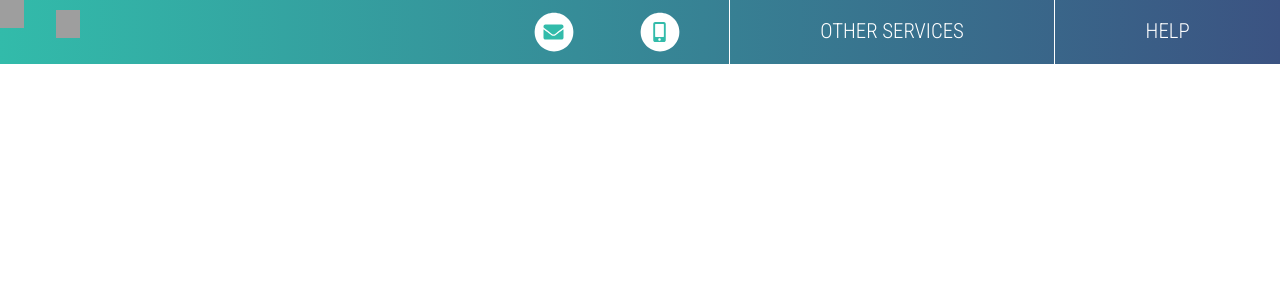
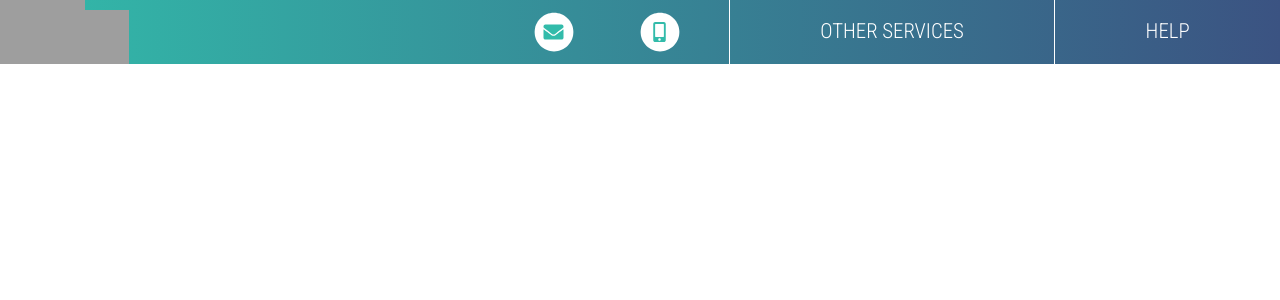
Before and after one commit to gnich12/mdcsite, a Jekyll site: the page built from index.html, in a window 1280 px wide. Shown: the top 300 px of the page. Built offline with Jekyll 4.4.1, drawn with Linux system fonts in a browser that asks for light colours; nearby versions of some CDN libraries; grey boxes are pictures that could not be loaded.

Commit message:
update css style
added style for dropdown and animation of icons

```diff
--- a/assets/css/style.css
+++ b/assets/css/style.css
@@ -111,7 +111,8 @@
 }
 
 .menu-pop {
-    margin-top: -1.5rem;
+    margin-top: 0; /*-1.5rem; */
+    margin-right: -226px;
     padding: 0.86rem;
     position: absolute;
     right: 214px;
@@ -177,13 +178,44 @@
 .hide-menu, .hide-email, .hide-phone{
     display:none;
 }
+.navbar-item img {
+    max-height: 4.75rem;
+}
+.barnav-brand{
+    width:170px;
+    height:4rem;
+}
+#deskemail, #deskphone{
+    color:white;
+}
+
 /*Media Queries for <1024px Nav Bar */
 @media (max-width: 1023px) {
     .desktop-menu{
         display: none;
     }
     .mobile-menu{
+        display: block;
+    }
+    .menu-list a {
+        color:white;
+    }
+    .menu-mobile {
+        position: relative;
+        height: 100%;
+        left: 8.5rem;
+        top: 1.2rem;
         display: flex;
+        justify-content: center;
+        flex-direction: column;
+    }
+    .navbar-burger {
+        color:white;
+        height:4rem;
+        border-left-color: white;
+    }
+    .navbar-burger:hover{
+        color:white;
     }
 }
 
```
